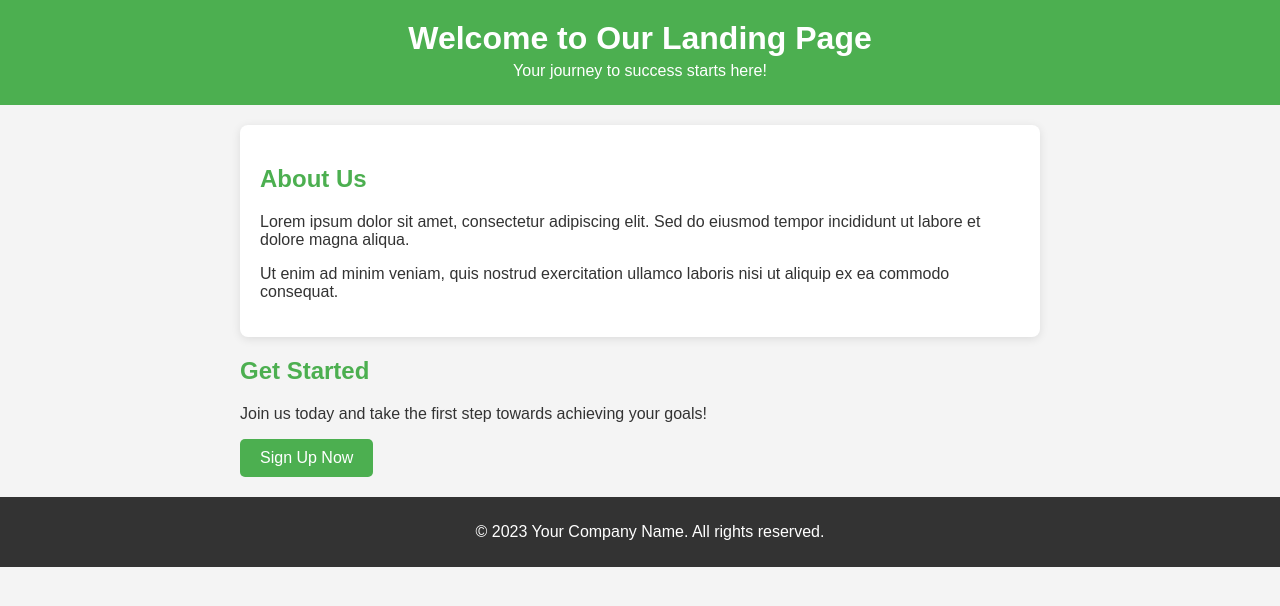
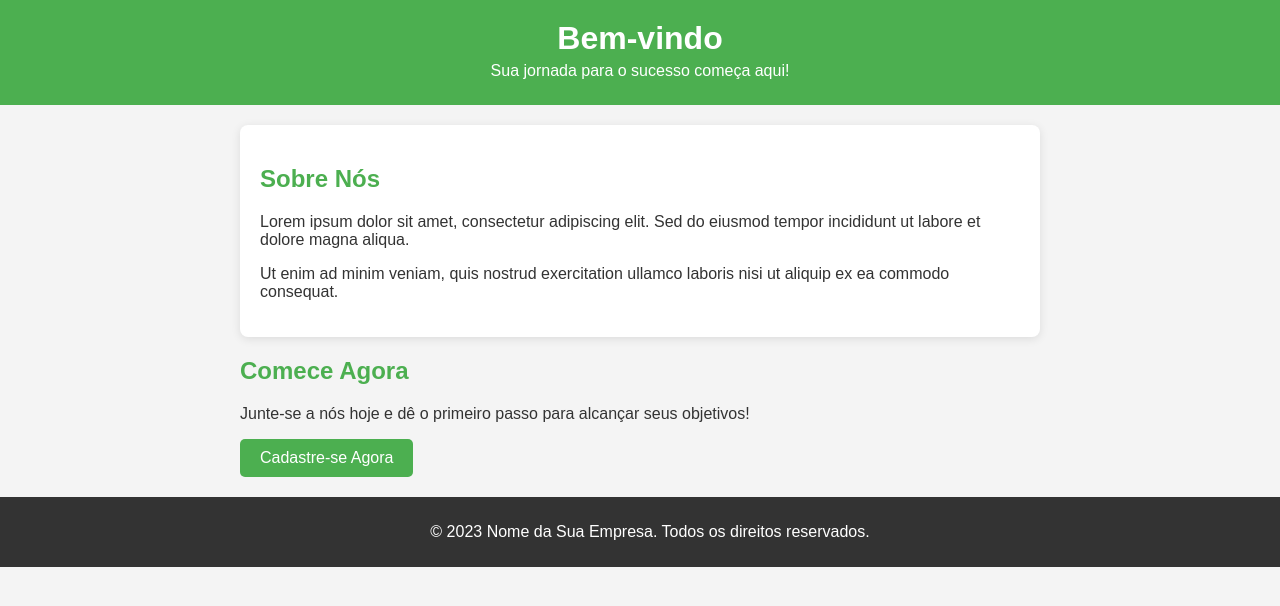
Before and after one commit to guilhermeonrails/git-github-fs, a plain HTML site: page landing-page/index.html in a window 1280 px wide. Drawn offline with Linux system fonts and the light colour scheme.

Commit message:
traduzindo a página para o portugues

```diff
--- a/landing-page/index.html
+++ b/landing-page/index.html
@@ -1,34 +1,34 @@
 <!DOCTYPE html>
-<html lang="en">
+<html lang="pt-br">
 <head>
     <meta charset="UTF-8">
     <meta name="viewport" content="width=device-width, initial-scale=1.0">
-    <title>Landing Page</title>
+    <title>Página de Apresentação</title>
     <link rel="stylesheet" href="styles.css">
 </head>
 <body>
 
     <header>
-        <h1>Welcome to Our Landing Page</h1>
-        <p>Your journey to success starts here!</p>
+        <h1>Bem-vindo</h1>
+        <p>Sua jornada para o sucesso começa aqui!</p>
     </header>
 
     <main>
         <section class="about">
-            <h2>About Us</h2>
+            <h2>Sobre Nós</h2>
             <p>Lorem ipsum dolor sit amet, consectetur adipiscing elit. Sed do eiusmod tempor incididunt ut labore et dolore magna aliqua.</p>
             <p>Ut enim ad minim veniam, quis nostrud exercitation ullamco laboris nisi ut aliquip ex ea commodo consequat.</p>
         </section>
 
         <section class="get-started">
-            <h2>Get Started</h2>
-            <p>Join us today and take the first step towards achieving your goals!</p>
-            <button>Sign Up Now</button>
+            <h2>Comece Agora</h2>
+            <p>Junte-se a nós hoje e dê o primeiro passo para alcançar seus objetivos!</p>
+            <button>Cadastre-se Agora</button>
         </section>
     </main>
 
     <footer>
-        <p>&copy; 2023 Your Company Name. All rights reserved.</p>
+        <p>&copy; 2023 Nome da Sua Empresa. Todos os direitos reservados.</p>
     </footer>
 
 </body>
```
